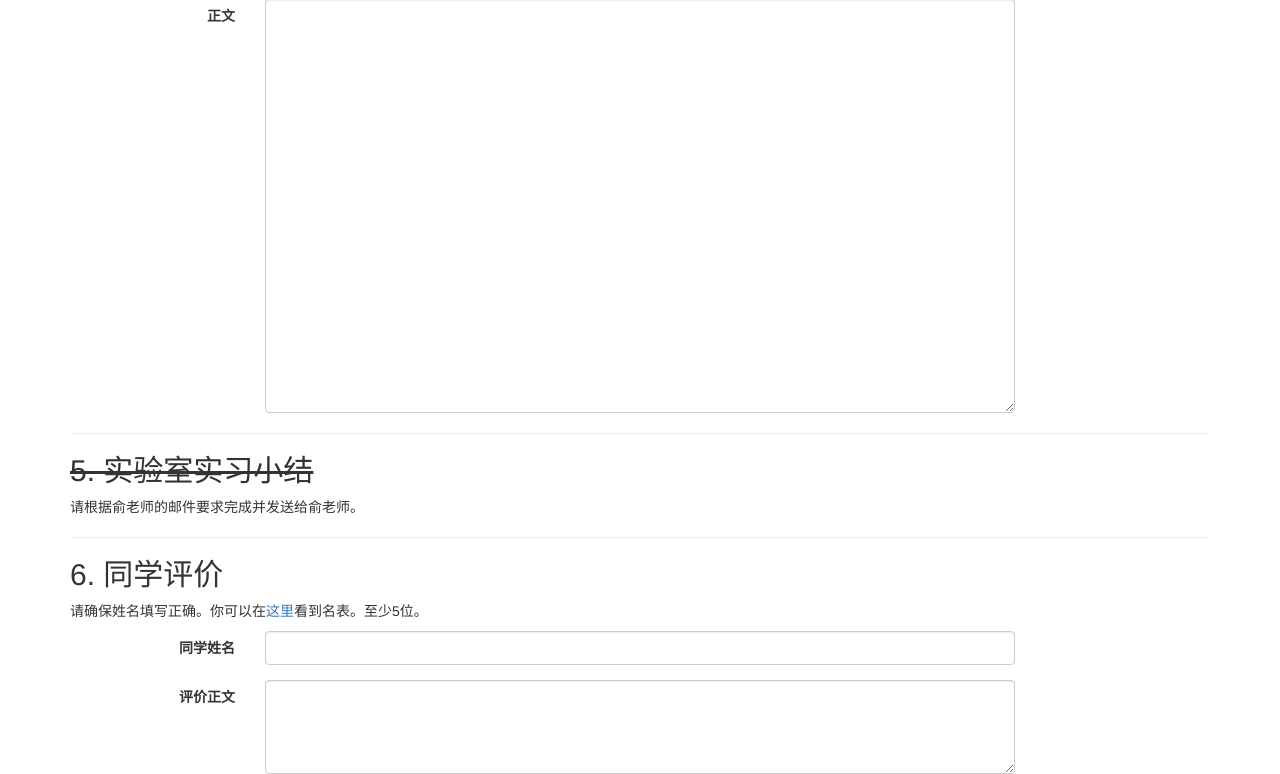
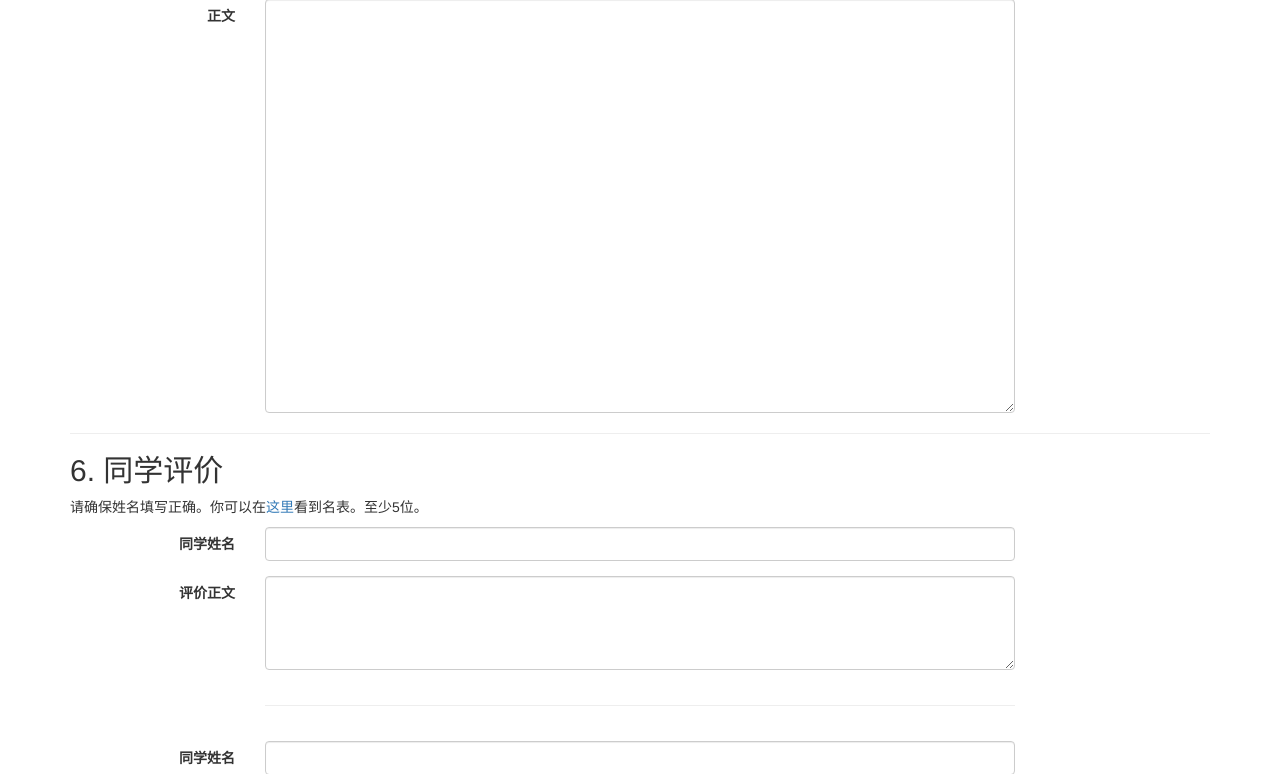
Before and after one commit to abcdabcd987/acm-semester-report, a Flask app: page /report/report/create in a window 1280 px wide. Shown: the part 1717-2491 px from the top of the page. Run offline with Flask 2, Linux system fonts and the light colour scheme; the visitor is signed in with stand-in values (Sample User, id 1); data that the repository does not hold is empty; some libraries are stand-ins or nearby versions.

Commit message:
remove labs from report_create

```diff
--- a/acm_report/templates/report.html
+++ b/acm_report/templates/report.html
@@ -26,9 +26,11 @@
 <hr><h2>4. 助教工作小结</h2>
 {{ x['body'] | nl2p | safe }}
 
+<!--
 {% set x = texts['lab'][0] %}
 <hr><h2>5. 实验室实习小结</h2>
 {{ x['body'] | nl2p | safe }}
+-->
 
 <hr><h2>6. 同学评价</h2>
 {% for x in texts['peer'] %}
--- a/acm_report/templates/report_create.html
+++ b/acm_report/templates/report_create.html
@@ -75,10 +75,9 @@
 <p>如自己是助教，需要作自我评价、例举影响深刻的学生与事，以及建议。否则请留空。</p>
 {{ textarea("teach", "正文", texts['teach'][0]['body'], rows=20, required=False) }}
 
-<hr><h2><del>5. 实验室实习小结</del></h2>
-<!--<p>进入实验室后需要填写。否则请留空。</p>
+<!--<hr><h2><del>5. 实验室实习小结</del></h2>
+<p>进入实验室后需要填写。否则请留空。</p>
 {{ textarea("lab", "正文", texts['lab'][0]['body'], rows=20, required=False) }}-->
-<p>请根据俞老师的邮件要求完成并发送给俞老师。</p>
 
 <hr><h2>6. 同学评价</h2>
 <p>请确保姓名填写正确。你可以在<a href="{{url_for('get_semester', year=year, season=season)}}">这里</a>看到名表。至少5位。</p>
```
